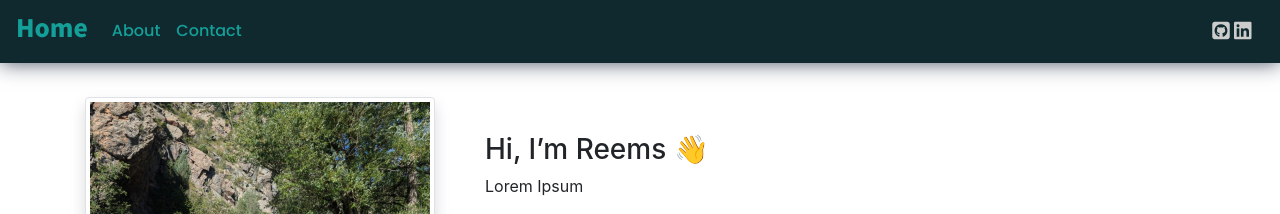
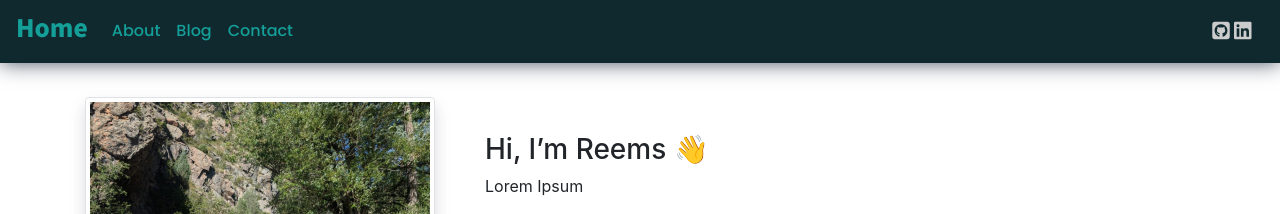
Before and after one commit to reemstk/reemstk.github.io, a Jekyll site: the page built from index.md, in a window 1280 px wide. Shown: the top 214 px of the page. Built offline with Jekyll 4.4.1, drawn with Linux system fonts in a browser that asks for light colours; nearby versions of some CDN libraries; comment, search, counter and statistics services are not loaded; our own code applies the rules of GitHub Pages for plain Markdown files.

Commit message:
Update nav.yml with blog

```diff
--- a/_data/nav.yml
+++ b/_data/nav.yml
@@ -4,5 +4,8 @@ links:
 - title: About
   url: about.html
 
+- title: Blog
+  url: blog.html
+
 - title: Contact
   url: contact.html
```
